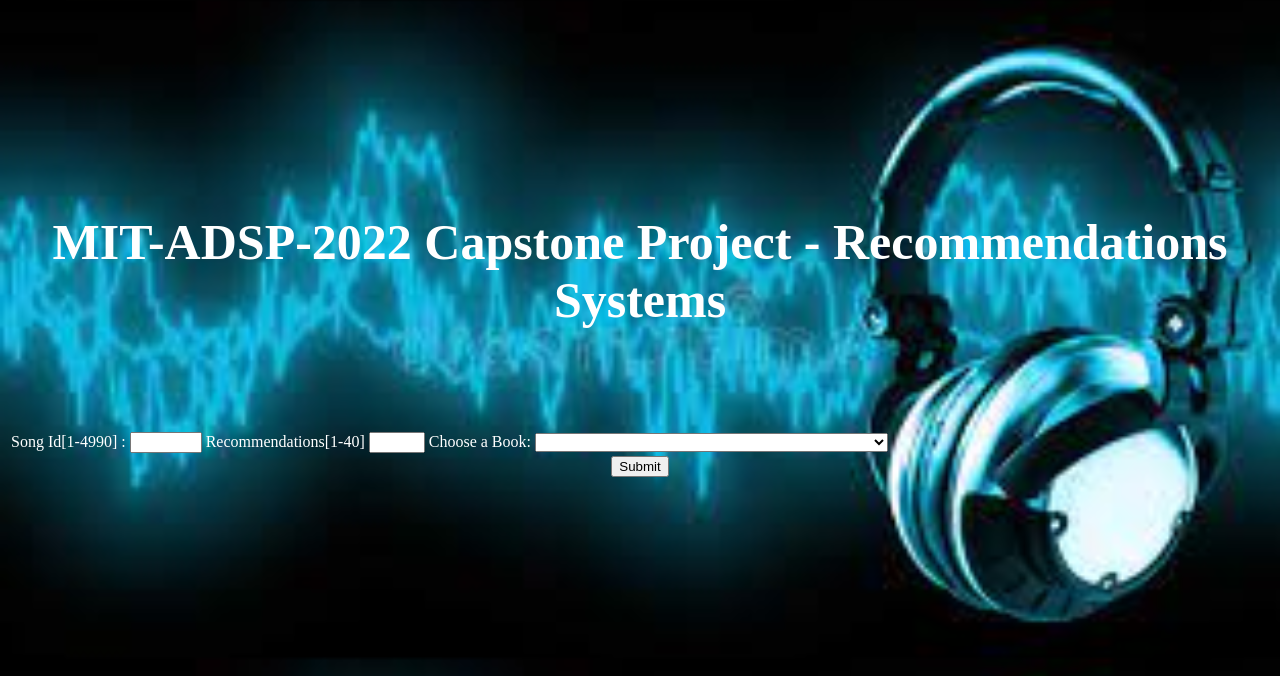
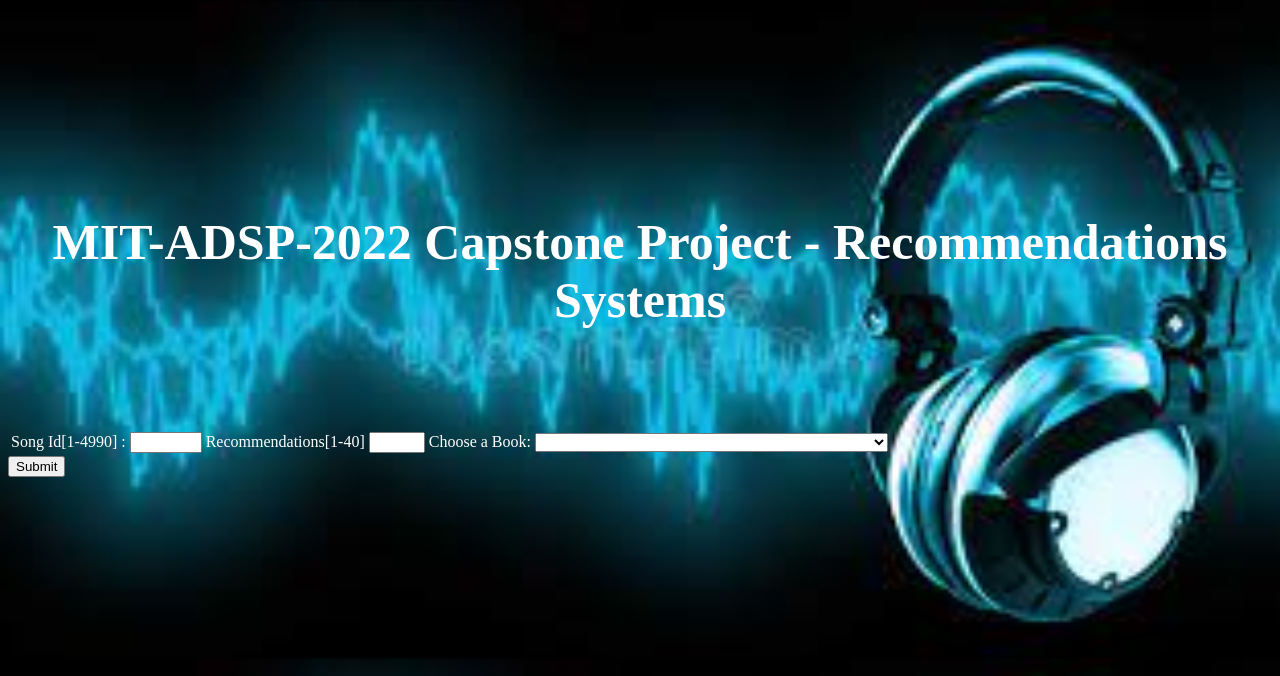
Before and after one commit to mpconsultant/mitadsp-2022-capstone, a Flask app: page / in a window 1280 px wide. Shown: the top 676 px of the page. Run offline with Flask 2, Linux system fonts and the light colour scheme; parts of the project's set-up code (start-up, migrations or seed data) failed here and were passed over.

Commit message:
Add files via upload

```diff
--- a/static/stylesheets/style.css
+++ b/static/stylesheets/style.css
@@ -2,7 +2,7 @@
 	background-image: url(/static/images/music.jpg);
     background-size: cover;
 	color:rgb(255, 255, 255);
-	text-align: center;
+	text-align: top;
 	padding-top:5px;
 }
 
```
